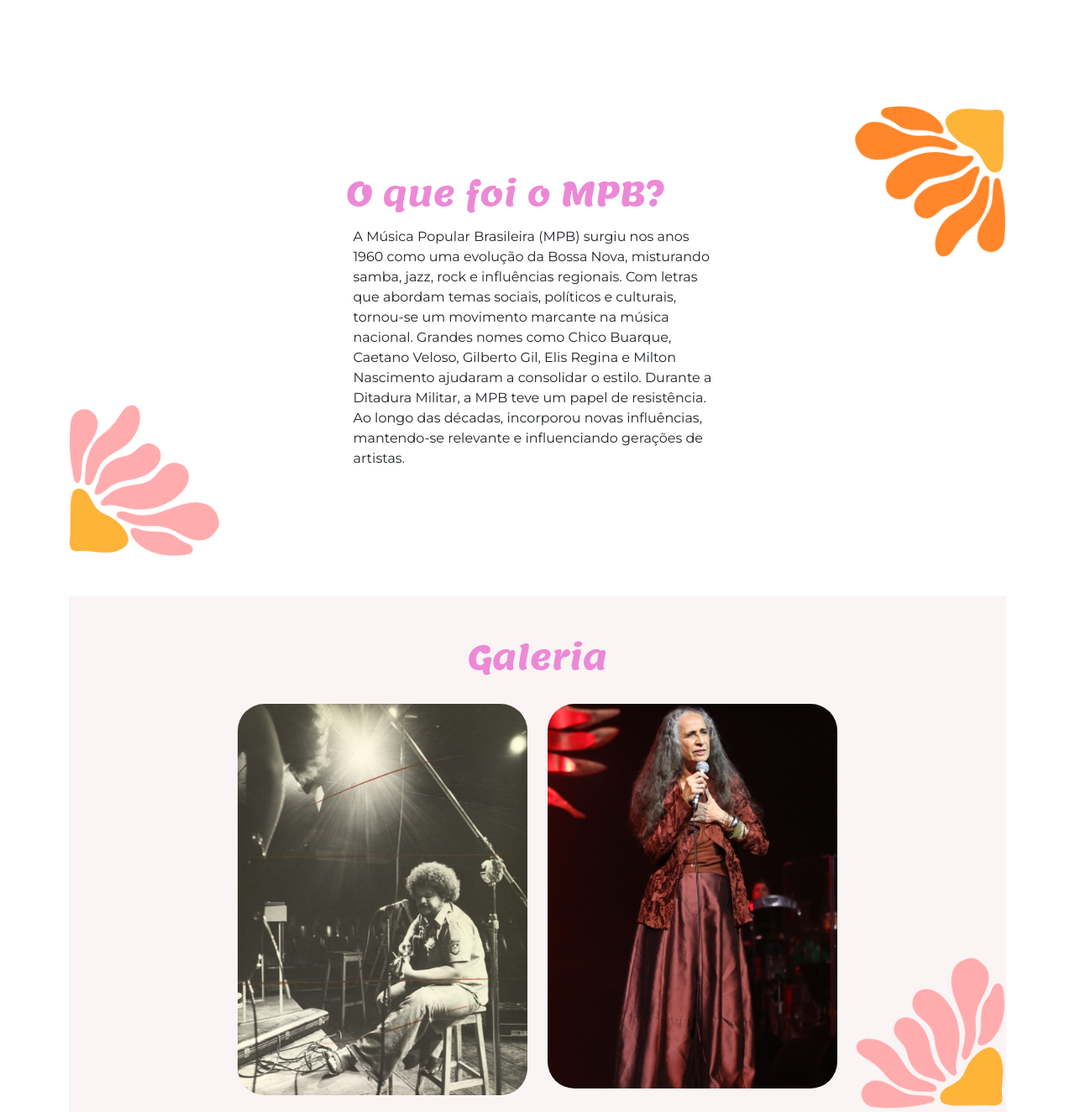
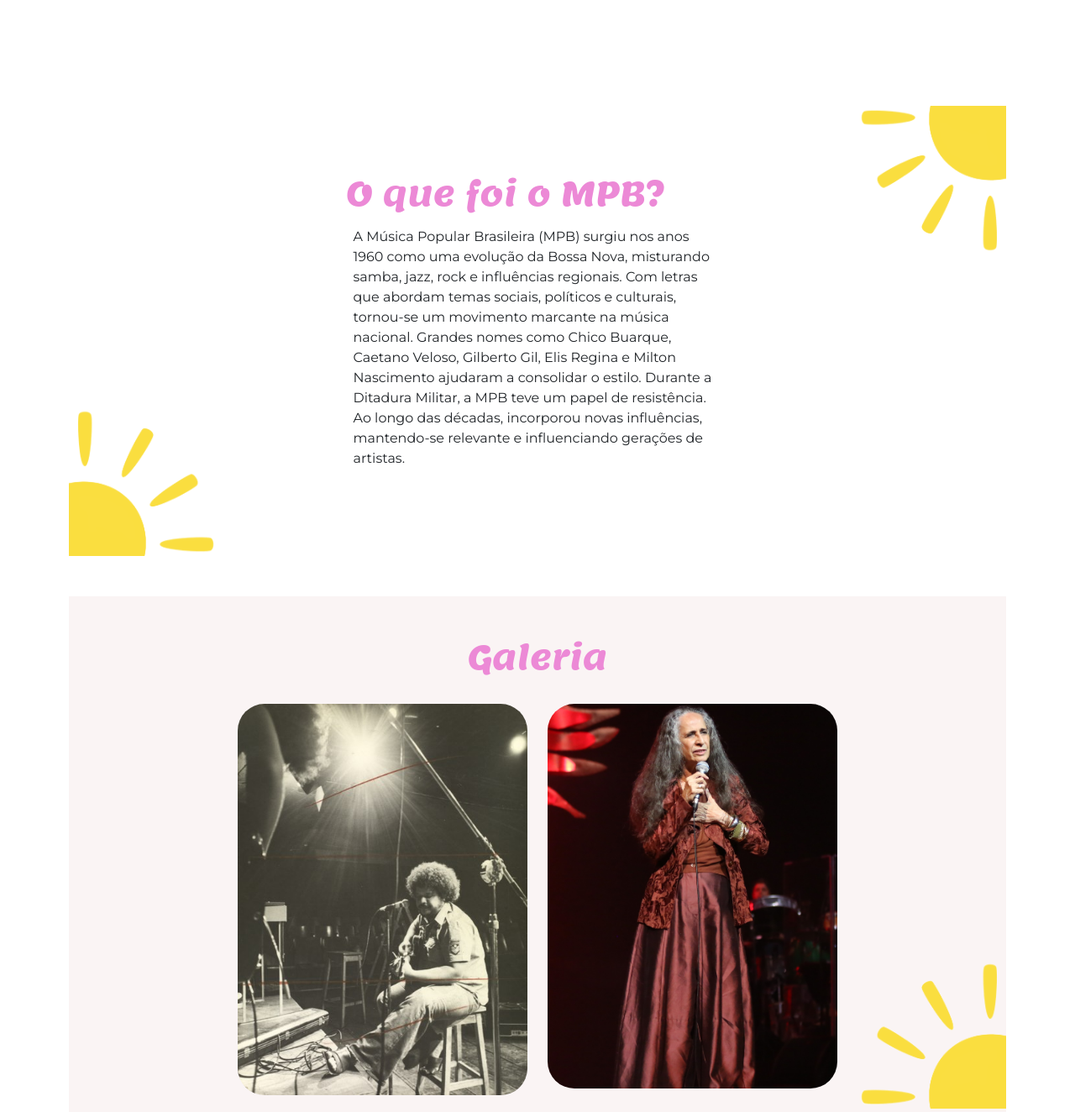
Before and after one commit to flavia-vorma/Movimento-Musical, a plain HTML site: page index.html in a window 1280 px wide. Shown: the part 1062-2386 px from the top of the page at 84% size. Drawn offline with nearby package versions, Linux system fonts and the light colour scheme.

Commit message:
Finalizado

```diff
--- a/script.js
+++ b/script.js
@@ -1,4 +1,4 @@
-  document.addEventListener('DOMContentLoaded' , function(){
+document.addEventListener('DOMContentLoaded' , function(){
     let tamanhoAtualFonte = 1;
 
     const botaoAumentarFonte = document.getElementById('aumentar-fonte');
--- a/styles.css
+++ b/styles.css
@@ -78,8 +78,8 @@ section {
     padding-top: 5rem;
     margin-top: 3rem;
     margin-bottom: 3rem;
-    background: url('img/flor.png') top right no-repeat,
-        url('img/flor-esquerda.png') bottom left no-repeat;
+    background: url('img/sol-direito2.png') top right no-repeat,
+        url('img/sol-esquerdo.png') bottom left no-repeat;
     background-size: 180px 180px;
     /* Ajuste o tamanho conforme necessário */
 }
@@ -107,7 +107,7 @@ h2 {
 }
 
 .fundo-galeria {
-    background: url('img/flor-bottom-direita.png') bottom right no-repeat;
+    background: url('img/sol-direito.png') bottom right no-repeat;
     background-size: 180px 180px;
 }
 
```
Also changed, not shown: generated-icon.png (added), img/flor-bottom-direita.png (deleted), img/flor-esquerda.png (deleted), img/flor.png (deleted), img/sol-direito.png (added), img/sol-direito2.png (added), img/sol-esquerdo.png (added).
